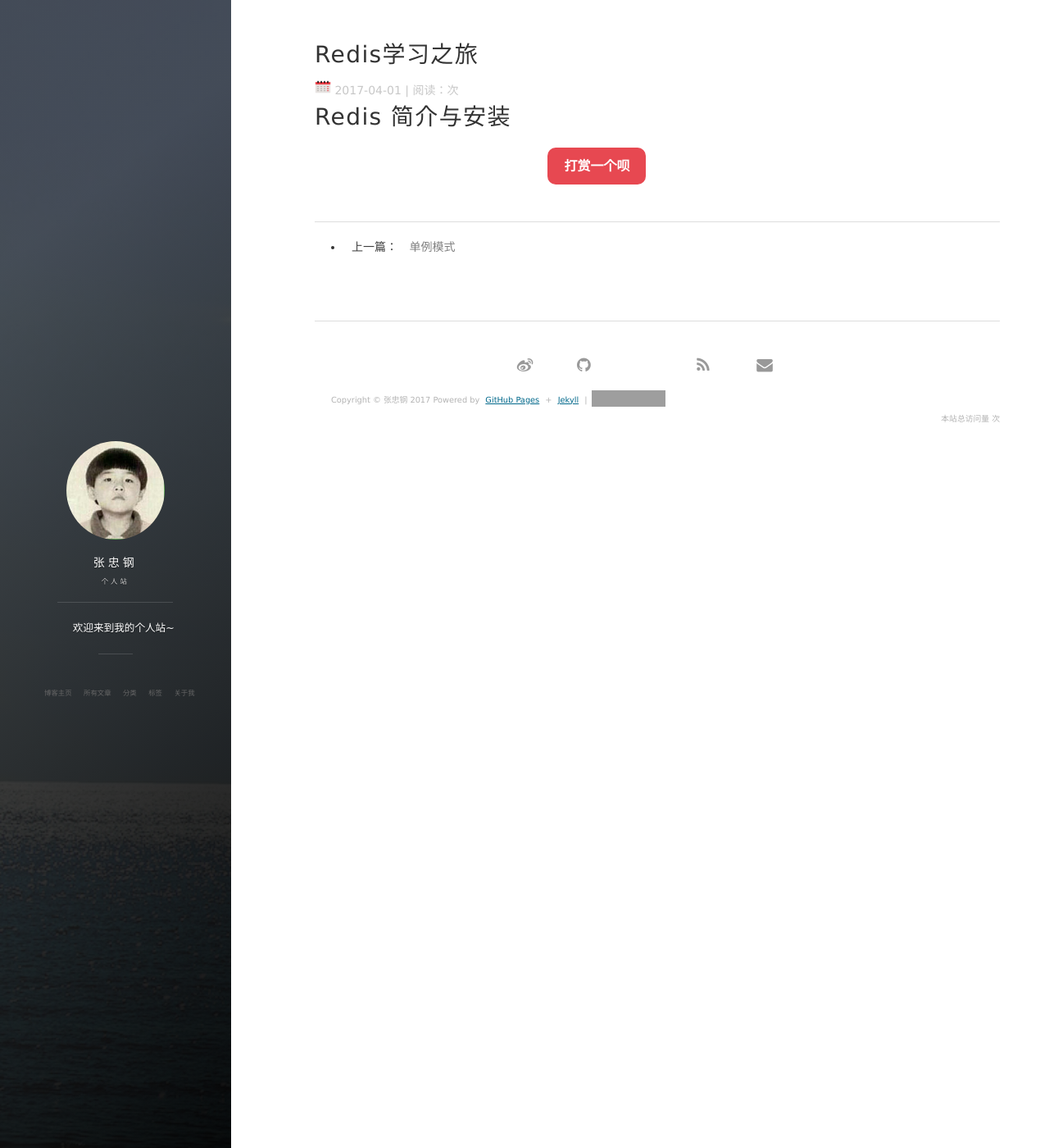
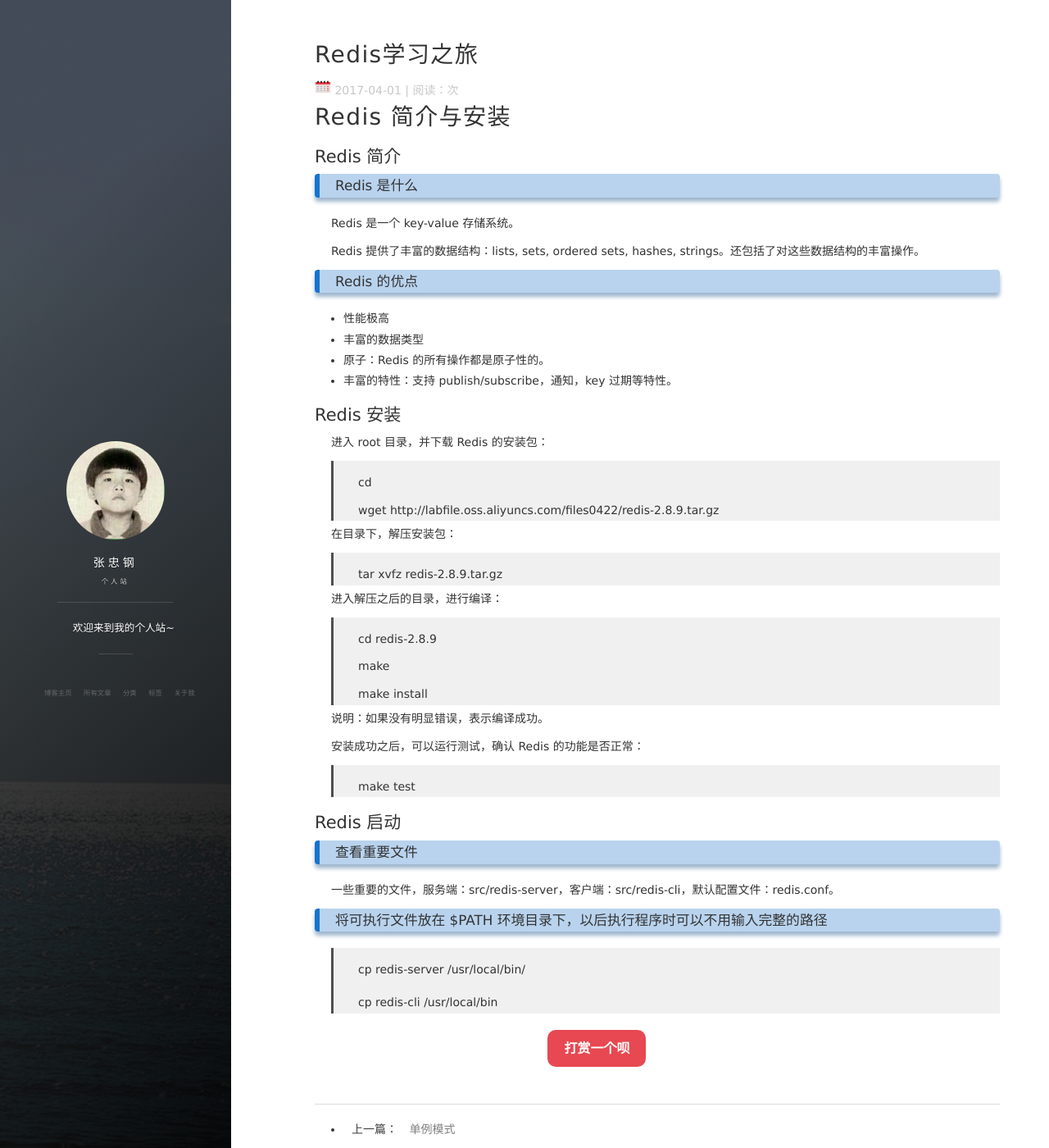
Before and after one commit to zhzhgang/zhzhgang.github.io, a Jekyll site: the page built from _posts/2017-04-01-LearnRedis.md, in a window 1280 px wide and 1400 px high. Shown: the whole window at 82% size. Built offline with Jekyll 4.4.1, drawn with Linux system fonts in a browser that asks for light colours; nearby versions of some CDN libraries; comment, search, counter and statistics services are not loaded; grey boxes are pictures that could not be loaded.

Commit message:
Edit 2017-04-01-LearnRedis.md

```diff
--- a/_posts/2017-04-01-LearnRedis.md
+++ b/_posts/2017-04-01-LearnRedis.md
@@ -8,3 +8,59 @@ tags: [数据库, Redis]
 ---
 
 # Redis 简介与安装
+
+
+## Redis 简介
+
+
+### Redis 是什么
+
+Redis 是一个 key-value 存储系统。
+
+Redis 提供了丰富的数据结构：lists, sets, ordered sets, hashes, strings。还包括了对这些数据结构的丰富操作。
+
+### Redis 的优点
+
+* 性能极高
+* 丰富的数据类型
+* 原子：Redis 的所有操作都是原子性的。
+* 丰富的特性：支持 publish/subscribe，通知，key 过期等特性。
+
+## Redis 安装
+
+
+进入 root 目录，并下载 Redis 的安装包：
+
+> cd
+>
+> wget http://labfile.oss.aliyuncs.com/files0422/redis-2.8.9.tar.gz
+
+在目录下，解压安装包：
+
+> tar xvfz redis-2.8.9.tar.gz
+
+进入解压之后的目录，进行编译：
+
+> cd redis-2.8.9
+>
+> make
+>
+> make install
+
+说明：如果没有明显错误，表示编译成功。
+
+安装成功之后，可以运行测试，确认 Redis 的功能是否正常：
+
+> make test
+
+## Redis 启动
+
+### 查看重要文件
+
+一些重要的文件，服务端：src/redis-server，客户端：src/redis-cli，默认配置文件：redis.conf。
+
+### 将可执行文件放在 $PATH 环境目录下，以后执行程序时可以不用输入完整的路径
+
+> cp redis-server /usr/local/bin/
+
+> cp redis-cli /usr/local/bin
```
